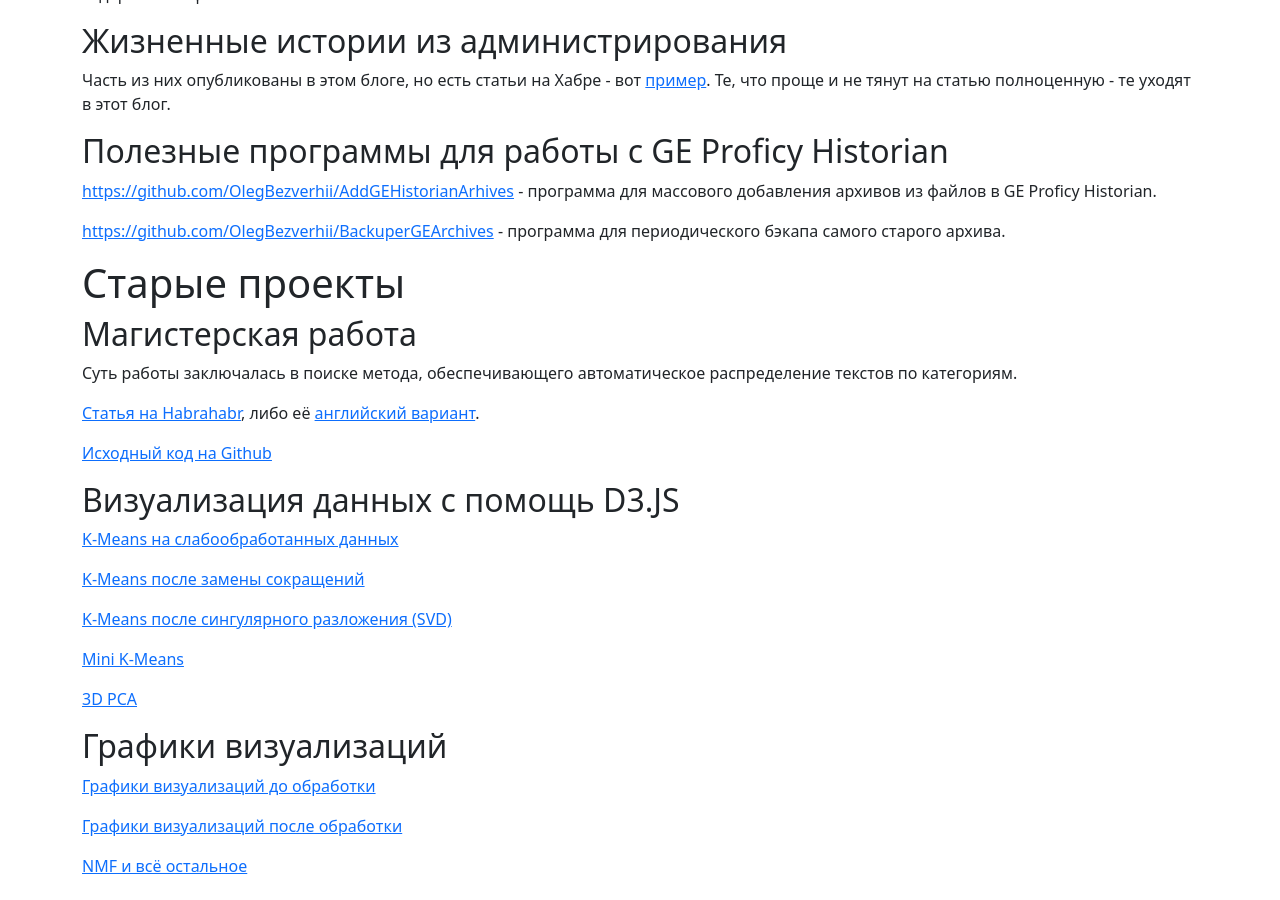
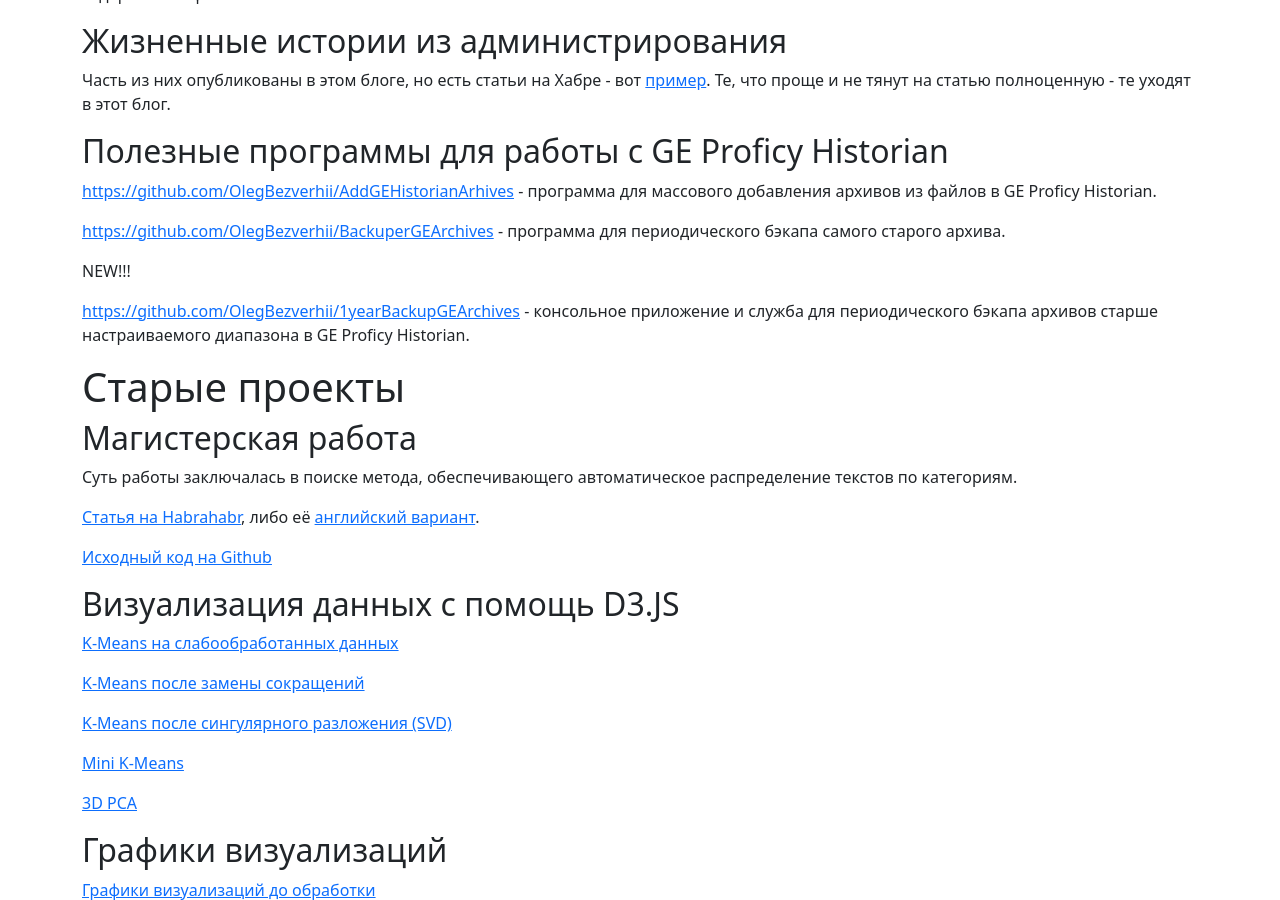
Before and after one commit to OlegBezverhii/olegbezverhii.github.io, a Jekyll site: the page built from anypages/project.md, in a window 1280 px wide and 900 px high, scrolled down 617 px. Built offline with Jekyll 4.4.1, drawn with Linux system fonts in a browser that asks for light colours.

Commit message:
Update project.md

```diff
--- a/anypages/project.md
+++ b/anypages/project.md
@@ -34,6 +34,11 @@ permalink: /project/
 [https://github.com/OlegBezverhii/AddGEHistorianArhives](https://github.com/OlegBezverhii/AddGEHistorianArhives) - программа для массового добавления архивов из файлов в GE Proficy Historian.
 
 [https://github.com/OlegBezverhii/BackuperGEArchives](https://github.com/OlegBezverhii/BackuperGEArchives) - программа для периодического бэкапа самого старого архива.
+
+NEW!!!
+
+[https://github.com/OlegBezverhii/1yearBackupGEArchives](https://github.com/OlegBezverhii/1yearBackupGEArchives) - консольное приложение и служба для периодического бэкапа архивов старше настраиваемого диапазона в GE Proficy Historian.
+
 
 
 # Старые проекты
```
